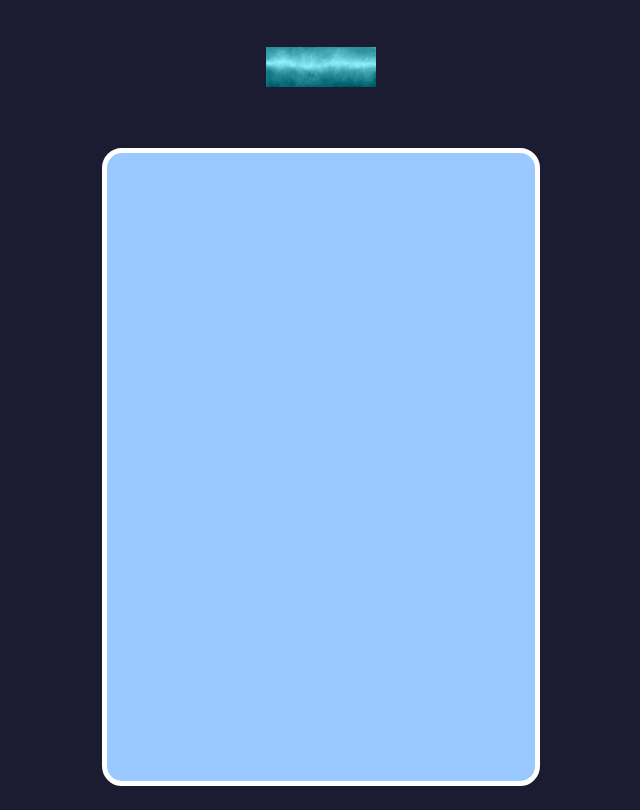
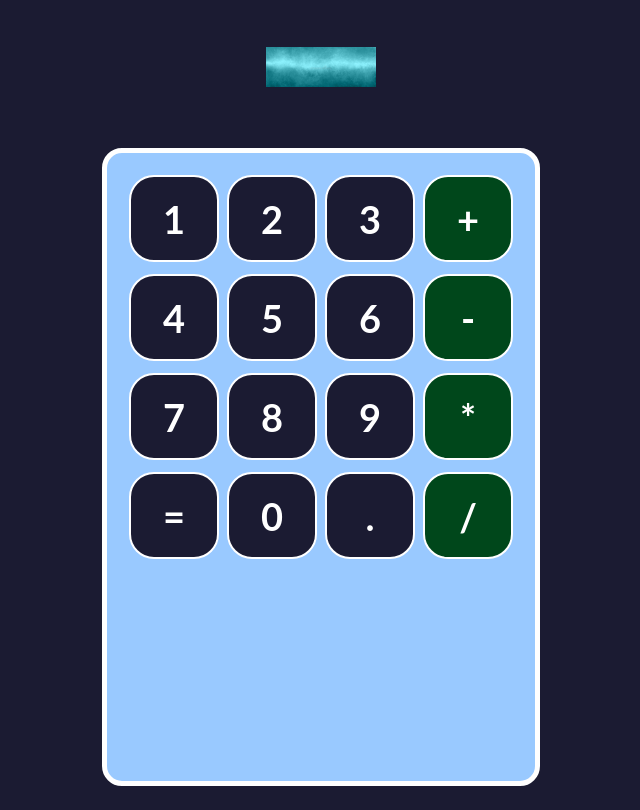
Before and after one commit to barbarajg/calculator, a React (Create React App) app: page / in a window 1280 px wide. Shown: the whole page, without its empty margins (319-959 px from the left). Built offline with nearby package versions, Linux system fonts and the light colour scheme.

Commit message:
Added Button component

```diff
--- a/src/App.js
+++ b/src/App.js
@@ -1,5 +1,6 @@
 import './App.css';
 import logo from './images/header.jpg';
+import Button from './components/Button';
 
 function App() {
   return (
@@ -11,7 +12,31 @@
           alt='Logo' />
       </div>
       <div className='calculator-container'>
-
+        <div className='row'>
+          <Button>1</Button>
+          <Button>2</Button>
+          <Button>3</Button>
+          <Button>+</Button>
+        </div>
+        <div className='row'>
+          <Button>4</Button>
+          <Button>5</Button>
+          <Button>6</Button>
+          <Button>-</Button>
+        </div>
+        <div className='row'>
+          <Button>7</Button>
+          <Button>8</Button>
+          <Button>9</Button>
+          <Button>*</Button>
+        </div>
+        <div className='row'>
+          <Button>=</Button>
+          <Button>0</Button>
+          <Button>.</Button>
+          <Button>/</Button>
+        </div>
+        <div className='row'></div>
       </div>
     </div>
   );
--- /dev/null
+++ b/src/components/Button.js
@@ -0,0 +1,16 @@
+import '../styles/Button.css';
+
+const Button = (props) => {
+
+    const isOperator = val => {
+        return isNaN(val) && (val !== '=') && (val !== '.');
+    }
+
+  return (
+    <div className={`button-container ${isOperator(props.children) ? 'operator' : ''}`}>
+        {props.children}
+    </div>
+  );
+}
+
+export default Button;
--- /dev/null
+++ b/src/styles/Button.css
@@ -0,0 +1,20 @@
+.button-container {
+  height: 83px;
+  display: flex;
+  flex: 1 1;
+  justify-content: center;
+  align-items: center;
+  font-weight: bold;
+  font-size: 38px;
+  background-color: #1b1b32;
+  color: white;
+  border-radius: 25px;
+  border: 2px solid white;
+  margin: 4px;
+  cursor: pointer;
+  user-select: none;
+}
+
+.operator {
+  background-color: #00471b;
+}
```
